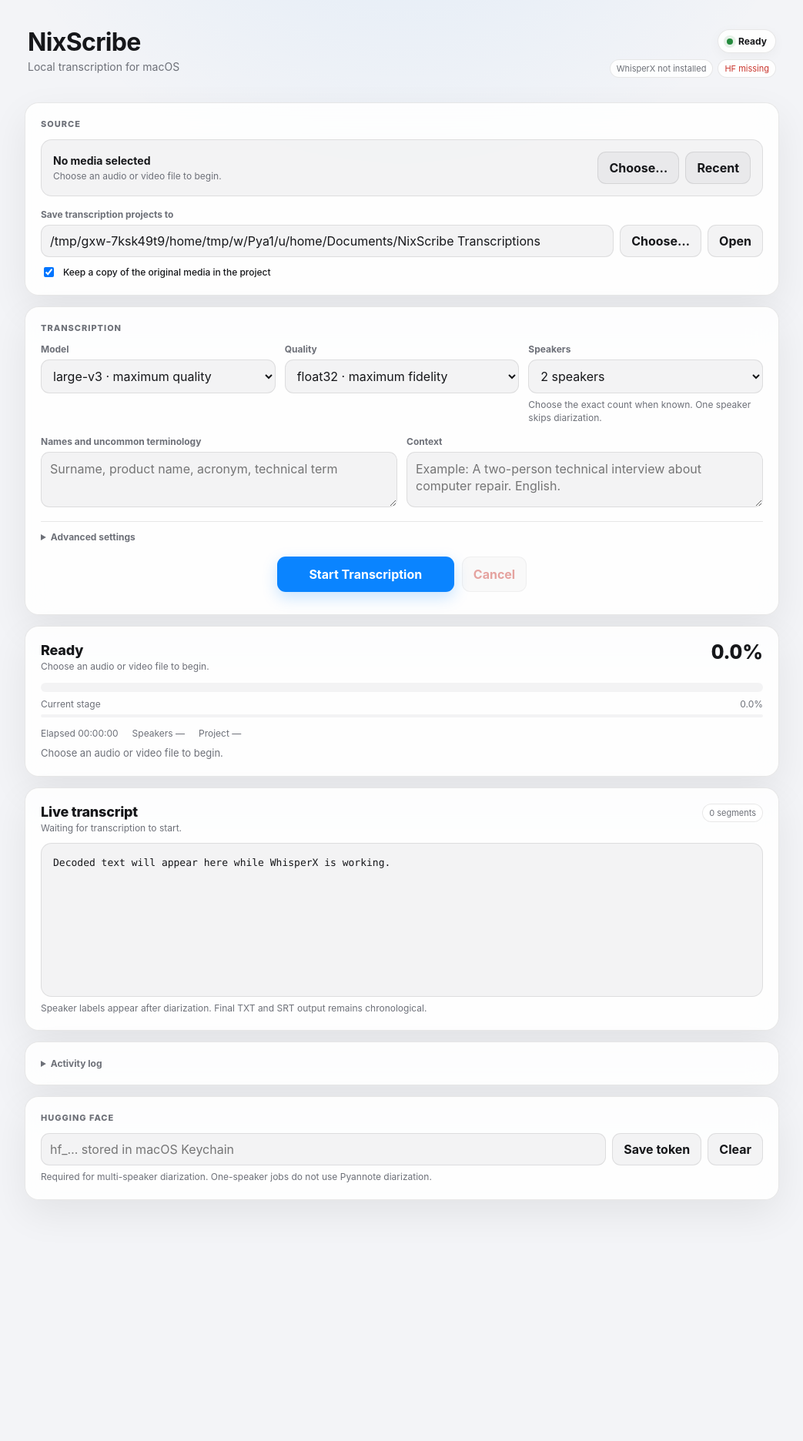
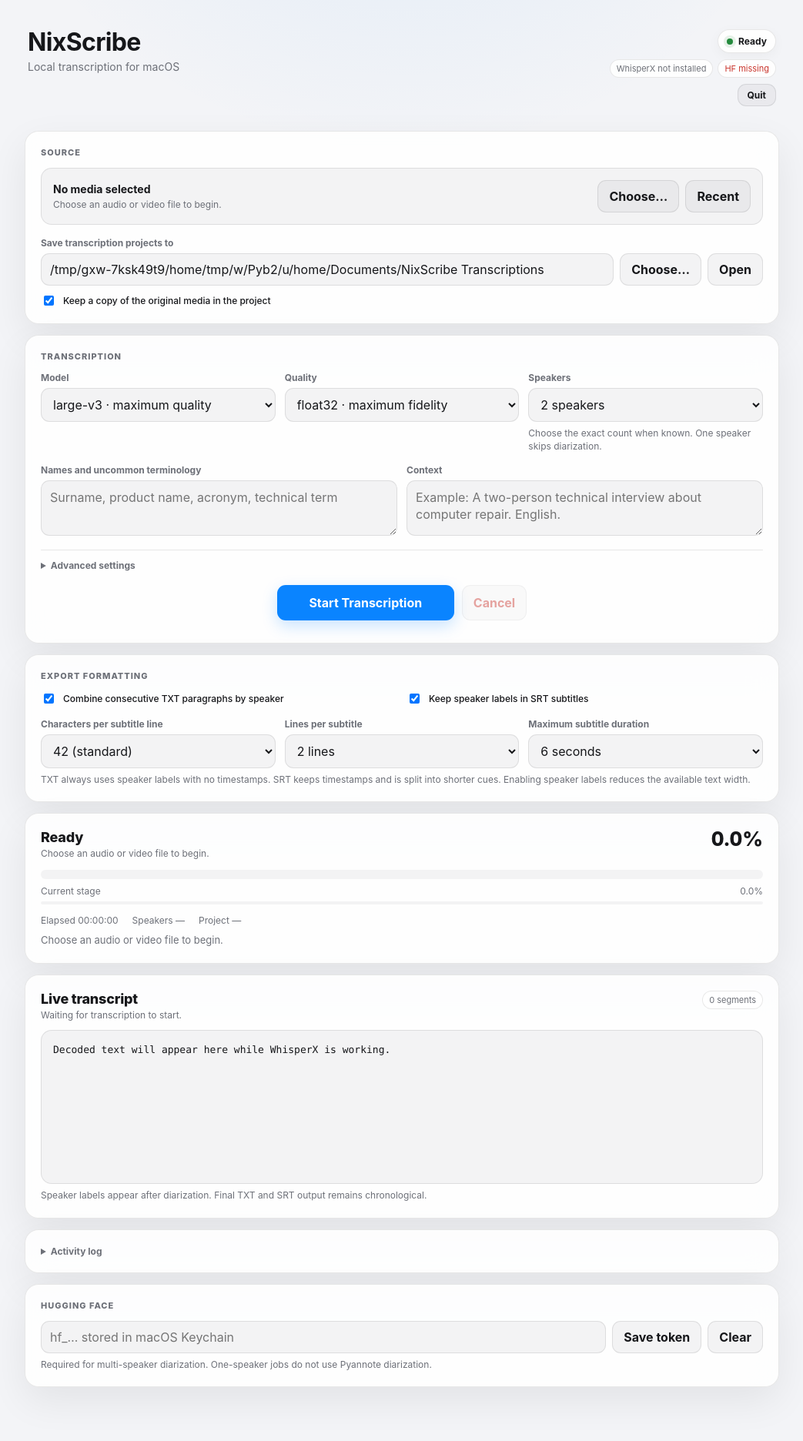
Before and after one commit to NixMcRetro/NixScribe, a Flask app: page / in a window 1280 px wide. Shown: the whole page at 77% size, without its empty margins (118-1161 px from the left). Before the commit the page ends 1563 px from the top, so only its background shows below. Run offline with Flask 3, Linux system fonts and the light colour scheme; data that the repository does not hold is empty.

Commit message:
Add subtitle export settings and native Quit control

```diff
--- a/templates/index.html
+++ b/templates/index.html
@@ -183,6 +183,7 @@
         <span id="wxBadge" class="badge">WhisperX {{ whisperx_version }}</span>
         <span id="tokenBadge" class="badge {{ 'good' if hf_token_set else 'bad' }}">HF {{ 'ready' if hf_token_set else 'missing' }}</span>
       </div>
+      <button id="quitBtn" type="button" title="Quit NixScribe" style="padding:6px 12px;font-size:12px">Quit</button>
     </div>
   </header>
 
@@ -280,6 +281,48 @@
       <button id="cancelBtn" class="cancel" disabled>Cancel</button>
     </div>
     <div id="formError" class="form-error"></div>
+  </section>
+
+  <section class="card">
+    <div class="section-title">Export formatting</div>
+    <div class="grid two">
+      <div class="checkline" style="margin-top:0">
+        <input id="txtGroupTurns" type="checkbox" checked>
+        <label for="txtGroupTurns">Combine consecutive TXT paragraphs by speaker</label>
+      </div>
+      <div class="checkline" style="margin-top:0">
+        <input id="srtSpeakerLabels" type="checkbox" checked>
+        <label for="srtSpeakerLabels">Keep speaker labels in SRT subtitles</label>
+      </div>
+    </div>
+    <div class="grid" style="margin-top:16px">
+      <div>
+        <label for="srtWidth">Characters per subtitle line</label>
+        <select id="srtWidth">
+          <option value="32">32 (compact)</option>
+          <option value="37">37 (broadcast)</option>
+          <option value="42" selected>42 (standard)</option>
+          <option value="48">48 (wide)</option>
+        </select>
+      </div>
+      <div>
+        <label for="srtLines">Lines per subtitle</label>
+        <select id="srtLines">
+          <option value="1">1 line</option>
+          <option value="2" selected>2 lines</option>
+        </select>
+      </div>
+      <div>
+        <label for="srtDuration">Maximum subtitle duration</label>
+        <select id="srtDuration">
+          <option value="3">3 seconds</option>
+          <option value="4">4 seconds</option>
+          <option value="6" selected>6 seconds</option>
+          <option value="8">8 seconds</option>
+        </select>
+      </div>
+    </div>
+    <div class="hint">TXT always uses speaker labels with no timestamps. SRT keeps timestamps and is split into shorter cues. Enabling speaker labels reduces the available text width.</div>
   </section>
 
   <section class="card">
@@ -503,6 +546,7 @@
     $('log').scrollTop = $('log').scrollHeight;
     $('startBtn').disabled = !!s.running;
     $('cancelBtn').disabled = !s.running;
+    $('quitBtn').disabled = !!s.running;
 
     $('wxBadge').textContent = `WhisperX ${s.whisperx_version || 'not installed'}`;
     $('tokenBadge').textContent = `HF ${s.hf_token_set ? 'ready' : 'missing'}`;
@@ -568,6 +612,11 @@
     compute_type: $('computeType').value,
     batch_size: Number($('batchSize').value),
     speaker_count: $('speakerCount').value,
+    txt_group_turns: $('txtGroupTurns').checked,
+    srt_speaker_labels: $('srtSpeakerLabels').checked,
+    srt_chars_per_line: Number($('srtWidth').value),
+    srt_max_lines: Number($('srtLines').value),
+    srt_max_duration: Number($('srtDuration').value),
     initial_prompt: $('initialPrompt').value.trim(),
     hotwords: $('hotwords').value.trim(),
   };
@@ -579,6 +628,14 @@
     });
     await poll();
   } catch (e) { $('formError').textContent = e.message; }
+});
+
+$('quitBtn').addEventListener('click', async () => {
+  try {
+    await jsonFetch('/api/quit', {method:'POST'});
+  } catch (e) {
+    $('formError').textContent = e.message;
+  }
 });
 
 $('cancelBtn').addEventListener('click', async () => {
```
